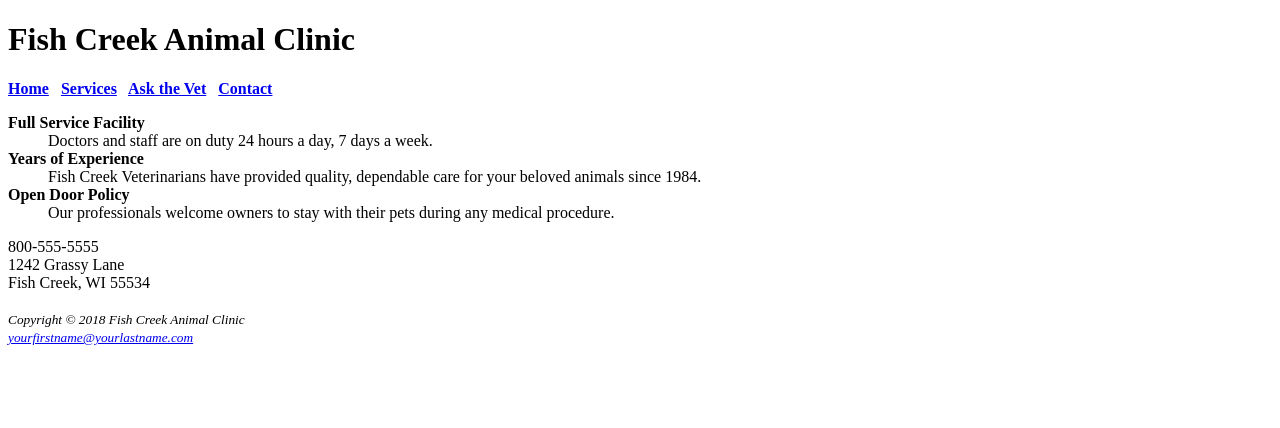
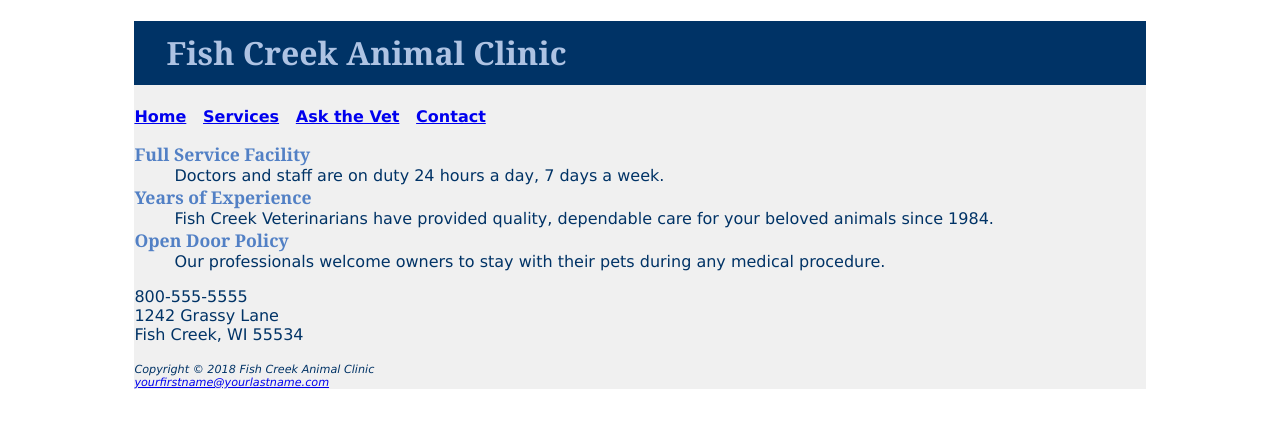
Before and after one commit to 44144Sp21/ch3casestudy-Kalene16, a plain HTML site: page index.html in a window 1280 px wide. Drawn offline with Linux system fonts and the light colour scheme.

Commit message:
ch3casestudy-Kalene
Completed Ch 3 Case Study

```diff
--- /dev/null
+++ b/fishcreek.css
@@ -0,0 +1,26 @@
+body {background-color: #ffffff;
+        color:  #003366;
+        font-family: Verdana, Arial, sans-serif;
+}
+header {background-color: #003366;
+        color: #aec3e3;
+        font-family: Georgia, "Times New Roman", serif;}
+h1 {line-height: 200%;
+    text-indent: 1em; }
+nav {font-weight: bold;}
+dt {color: #5280c5;
+    font-size: 1.1em;
+    font-weight: bold;
+    font-family: Georgia, "Times New Roman", serif;
+}
+.category {font-weight: bold;
+            color: #5380c5;
+            font-family: Georgia, "Times New Roman", serif;
+}
+footer {font-size: .70em;
+        font-style: italic;
+}
+#wrapper {width: 80%;
+            margin-right: auto;
+            margin-left: auto;
+            background-color: #f0f0f0;}
--- a/index.html
+++ b/index.html
@@ -3,27 +3,28 @@
 <head>
 <title>LASTNAME Chapter 3 Case Study - Fish Creek Animal Clinic</title>
 <meta charset="utf-8">
+    <link href="fishcreek.css" rel="stylesheet">
 </head>
 <body>
+    <div id="wrapper">
 <header>
 <h1>Fish Creek Animal Clinic</h1>
 </header>
 <nav>
-<b>
+
 <a href="index.html">Home</a> &nbsp;
 <a href="services.html">Services</a> &nbsp;
 <a href="askvet.html">Ask the Vet</a> &nbsp;
 <a href="contact.html">Contact</a>
-</b>
 </nav>
 <main>
 <dl>
-<dt><strong>Full Service Facility</strong></dt>
+<dt>Full Service Facility</dt>
   <dd>Doctors and staff are on duty 24 hours a day, 7 days a week.</dd>
-<dt><strong>Years of Experience</strong></dt>
+<dt>Years of Experience</dt>
 <dd>Fish Creek Veterinarians have provided quality, dependable care for your beloved
 animals since 1984.</dd>
-<dt><strong>Open Door Policy</strong></dt>
+<dt>Open Door Policy</dt>
 <dd>Our professionals welcome owners to stay with their pets during any medical
 procedure.</dd>
 </dl>
@@ -34,9 +35,9 @@ Fish Creek, WI 55534<br><br>
 </div>
 </main>
 <footer>
-<small><i>Copyright &copy; 2018 Fish Creek Animal Clinic<br>
+Copyright &copy; 2018 Fish Creek Animal Clinic<br>
 <a href="mailto:yourfirstname@yourlastname.com">yourfirstname@yourlastname.com</a>
-</i></small>
 </footer>
+        </div>
 </body>
 </html>
```
Also changed, not shown: services.html (+8 -5 lines).
